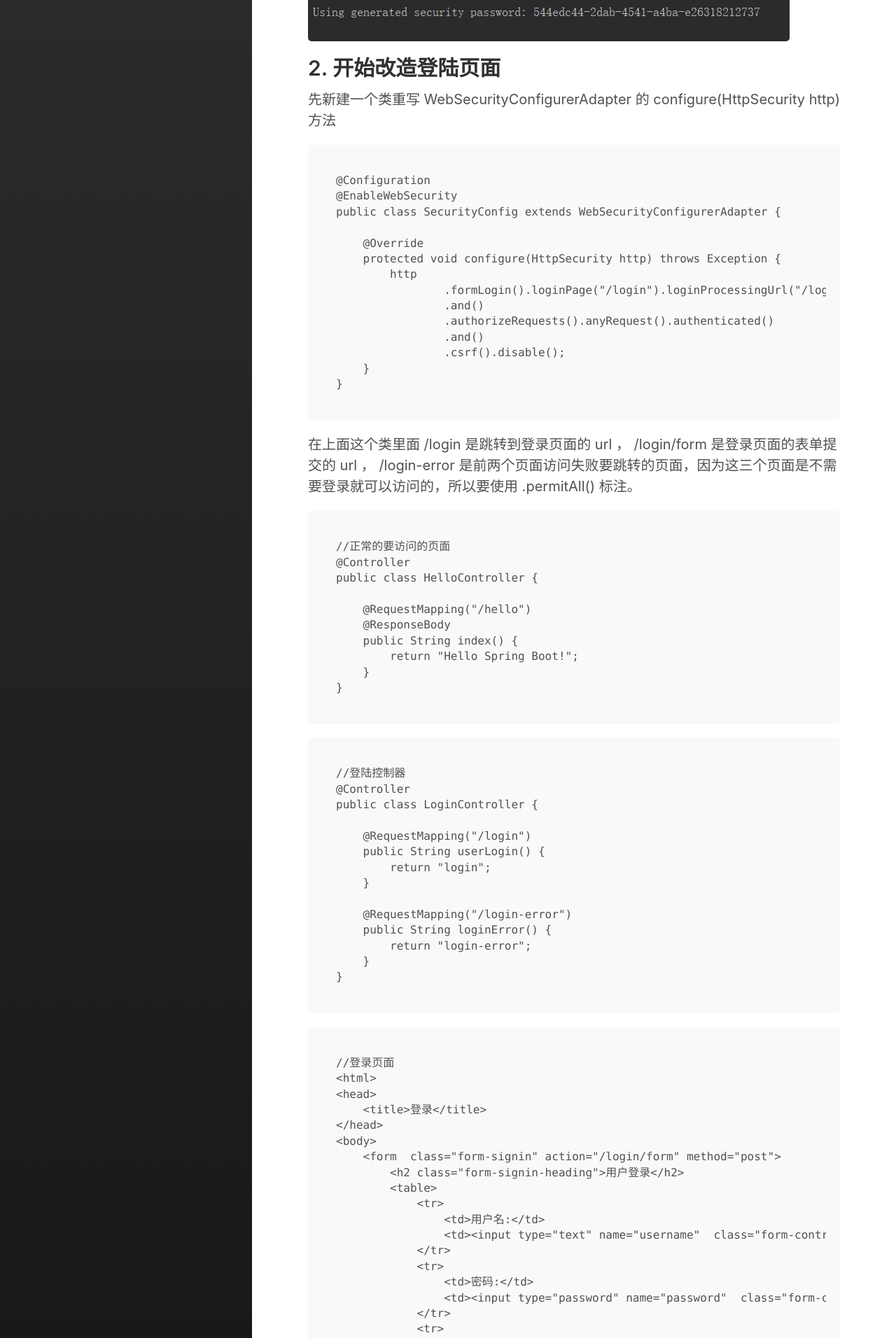
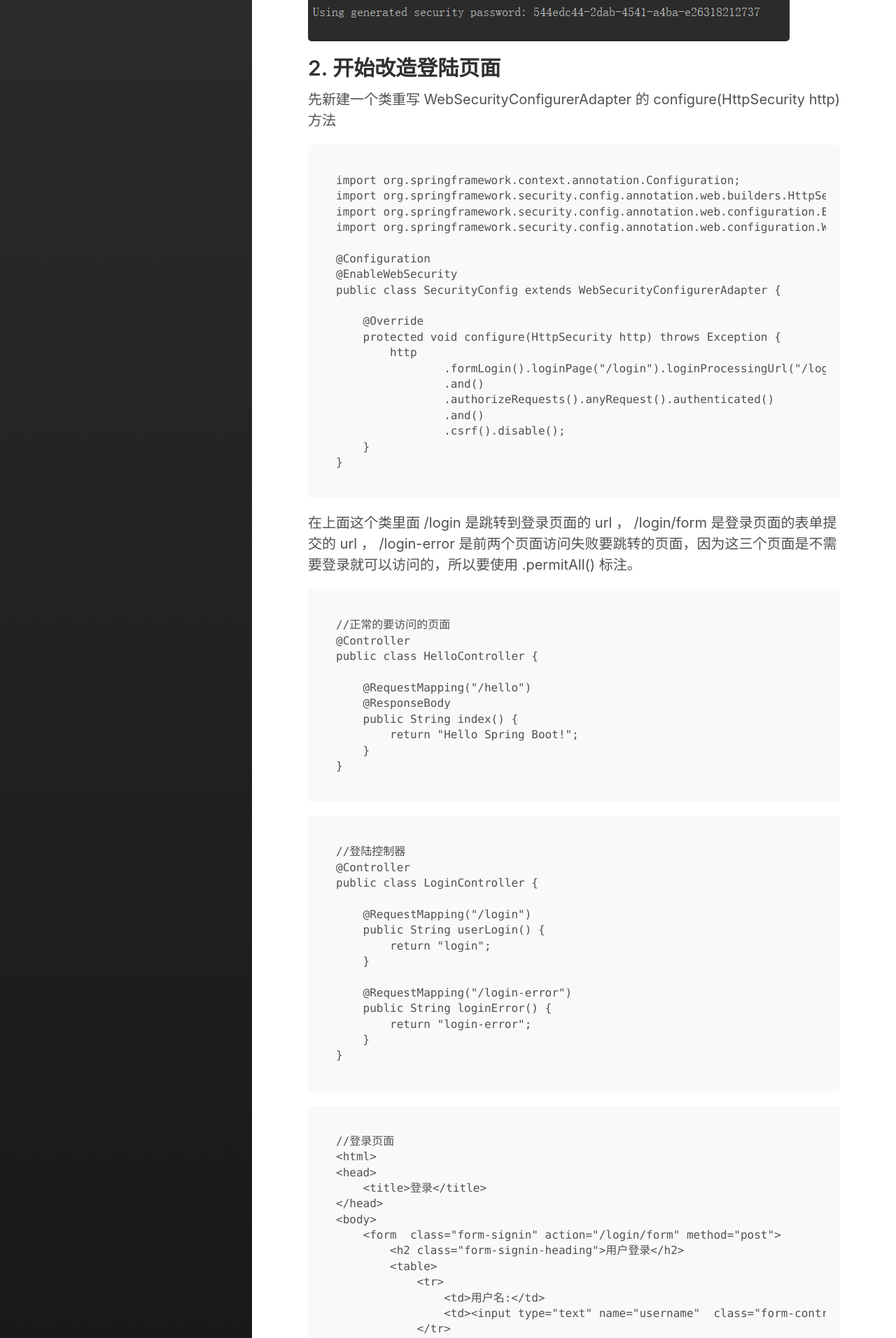
Before and after one commit to xinghelanchen/xinghelanchen.github.io, a Jekyll site: the page built from _posts/2018-07-30-springboot 集成 spring security.md, in a window 1280 px wide. Shown: the part 792-2704 px from the top of the page at 70% size. Built offline with Jekyll 4.4.1, drawn with Linux system fonts in a browser that asks for light colours.

Commit message:
20180730

````diff
--- a/_posts/2018-07-30-springboot 集成 spring security.md
+++ b/_posts/2018-07-30-springboot 集成 spring security.md
@@ -28,6 +28,11 @@ title: springboot 集成 spring security。
 先新建一个类重写 WebSecurityConfigurerAdapter 的 configure(HttpSecurity http) 方法
 
 ```
+import org.springframework.context.annotation.Configuration;
+import org.springframework.security.config.annotation.web.builders.HttpSecurity;
+import org.springframework.security.config.annotation.web.configuration.EnableWebSecurity;
+import org.springframework.security.config.annotation.web.configuration.WebSecurityConfigurerAdapter;
+
 @Configuration
 @EnableWebSecurity
 public class SecurityConfig extends WebSecurityConfigurerAdapter {
````
